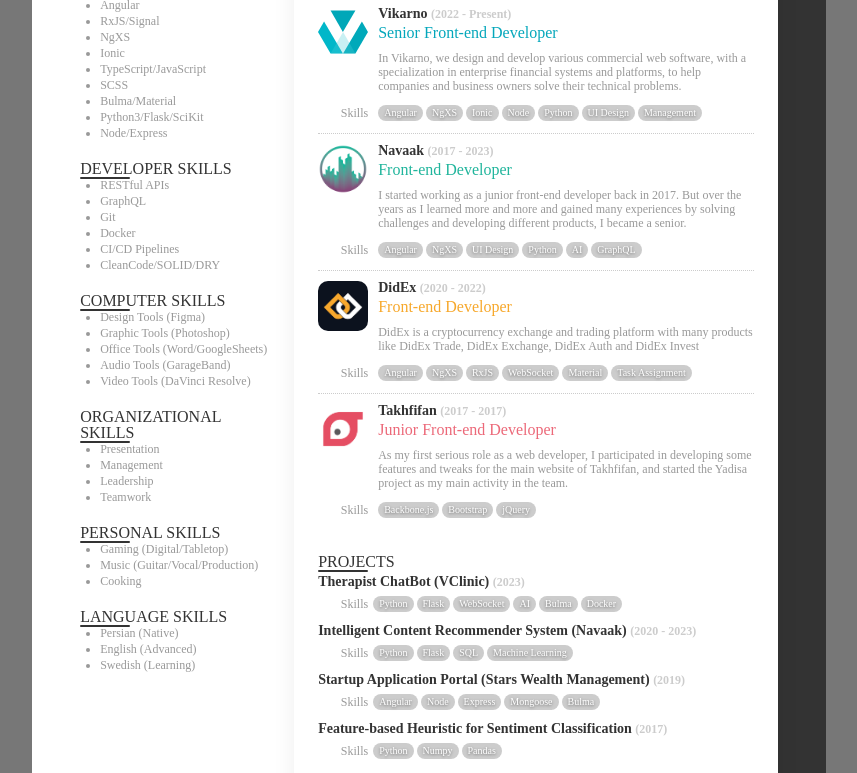
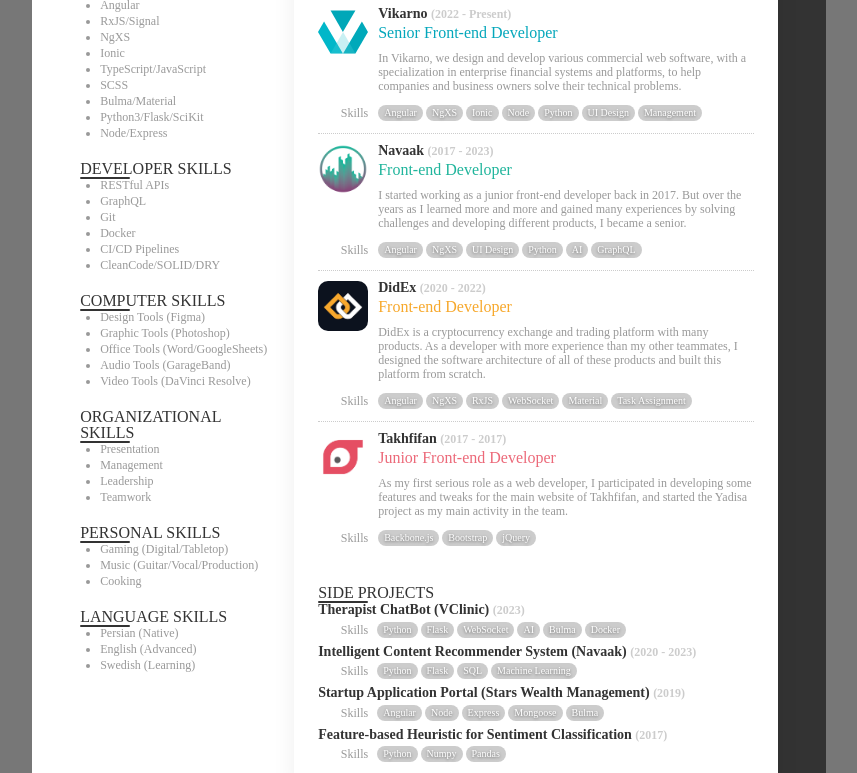
Before and after one commit to azadkavian/azadkavian.github.io, a website built with Parcel: page index.html in a window 1280 px wide. Shown: the part 281-1054 px from the top of the page, without its empty margins (211-1068 px from the left). Built offline with nearby package versions, Linux system fonts and the light colour scheme.

Commit message:
v20231218

```diff
--- a/index.html
+++ b/index.html
@@ -174,8 +174,9 @@
                 </h5>
               </div>
               <p class="xp__body">
-                DidEx is a cryptocurrency exchange and trading platform with many products like
-                DidEx Trade, DidEx Exchange, DidEx Auth and DidEx Invest
+                DidEx is a cryptocurrency exchange and trading platform with many products. As a
+                developer with more experience than my other teammates, I designed the software
+                architecture of all of these products and built this platform from scratch.
               </p>
               <em class="cv__skills">Skills</em>
               <ul class="cv__tag--list">
@@ -213,7 +214,7 @@
           </ol>
 
           <ol class="projects">
-            <h3>Projects</h3>
+            <h3>Side Projects</h3>
             <li>
               <div class="project__header">
                 <h4>
--- a/styles/5_page.css
+++ b/styles/5_page.css
@@ -37,7 +37,7 @@
 }
 
 .cv__page main {
-  grid-template-rows: calc(var(--sidebar-size) - 0.25in) auto auto auto;
+  grid-template-rows: calc(var(--sidebar-size) - 0.25in) auto auto;
   display: grid;
   gap: 0.25in;
   background-color: var(--color-bright);
--- a/styles/6_projects.css
+++ b/styles/6_projects.css
@@ -13,9 +13,9 @@
   grid-template-areas:
     'header header'
     'skills tags';
-  gap: 5px;
+  gap: 2.5px 9px;
   box-sizing: border-box;
-  padding: 5px 0;
+  padding: 2.5px 0;
 }
 
 .project__header {
```
